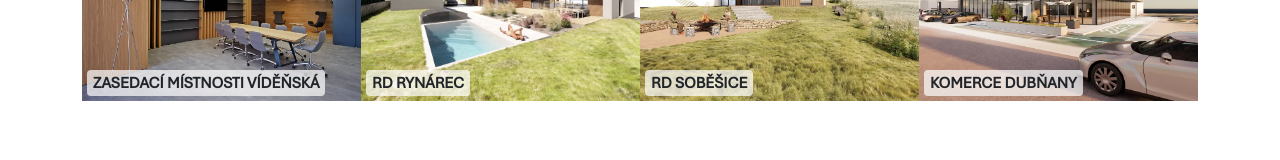
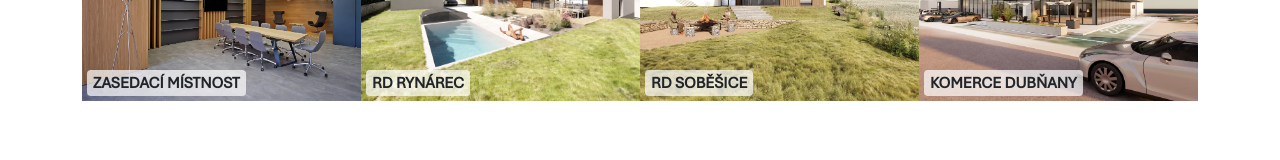
Before and after one commit to magrah2/kvadratura-web, a plain HTML site: page index.html in a window 1280 px wide. Shown: the part 842-1002 px from the top of the page. Drawn offline with nearby package versions, Linux system fonts and the light colour scheme.

Commit message:
zasedaci mistnost

```diff
--- a/index.html
+++ b/index.html
@@ -87,7 +87,7 @@
     <div class="col-6 col-md-3">
       <div class="gallery-item">
         <img src="assets/images/PROJEKT_INTERIERU.webp" class="img-fluid">
-        <div class="caption text-uppercase">Zasedací místnosti víděňská</div>
+        <div class="caption text-uppercase">Zasedací místnost</div>
       </div>
     </div>
     <div class="col-6 col-md-3">
```
